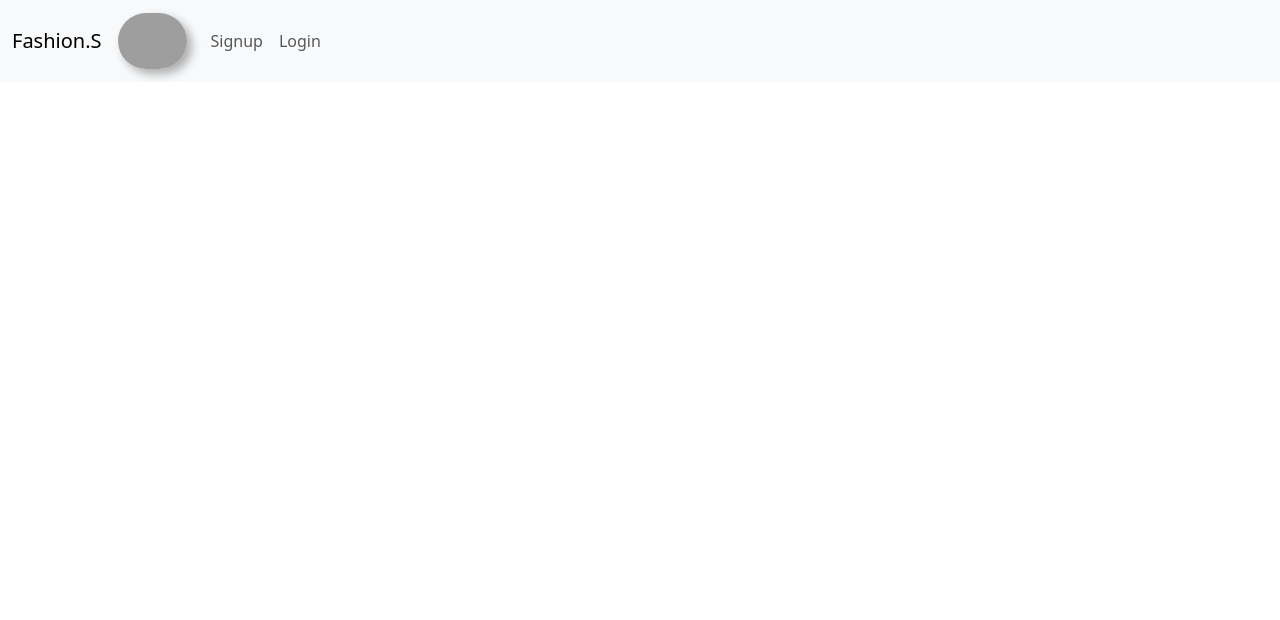
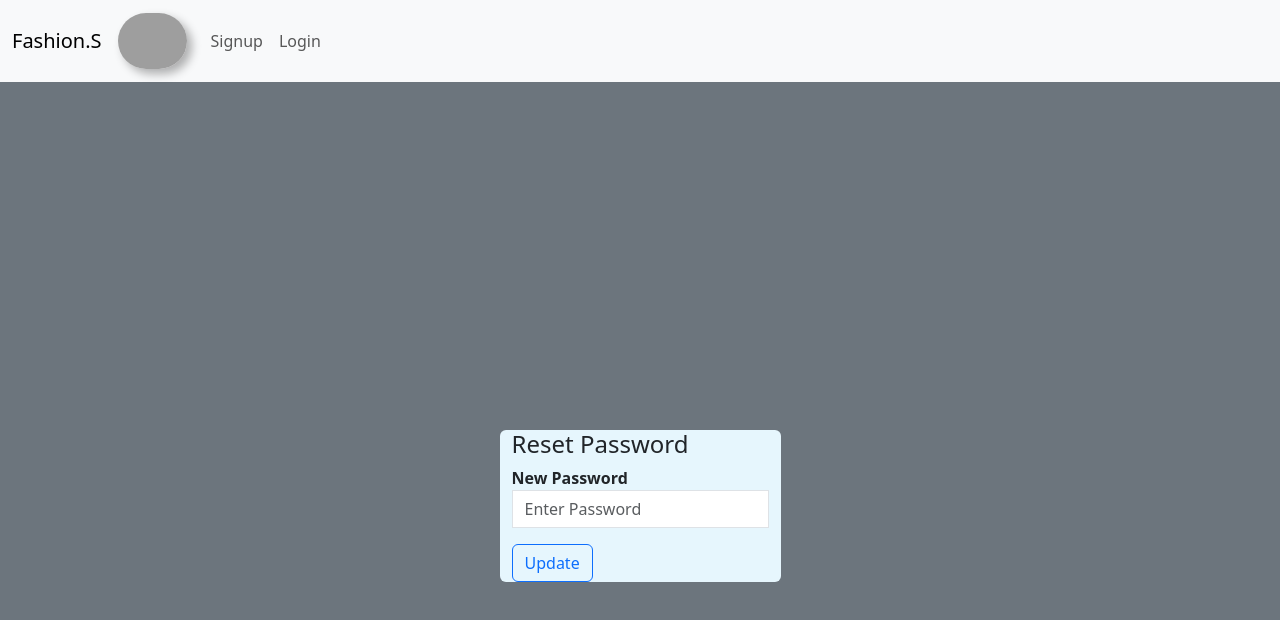
Before and after one commit to JAYASURYA510/ForgetPassword_Frontend, a React (Vite) app: page /reset-passwod/1/1 in a window 1280 px wide. Shown: the top 620 px of the page. Built offline with nearby package versions, Linux system fonts and the light colour scheme; grey boxes are pictures that could not be loaded.

Commit message:
new commit

```diff
--- a/src/App.jsx
+++ b/src/App.jsx
@@ -49,7 +49,7 @@ const App = () => {
         <Route path='login' element={<Login/>} />
         <Route path='UsersList' element={<UsersList /> } />
         <Route path='forgotpssword' element={<ForgotPassword />} />
-        <Route path="/reset-passwod" element={<ResetPassword />} />
+        <Route path="/reset-passwod/:id/:token" element={<ResetPassword />} />
         <Route path="/HomePage" element={isAuthenticated ? <HomePage />: <Navigate to="/login" />} />
       </Routes>
    </div>
--- a/src/Commponents/ResetPassword.jsx
+++ b/src/Commponents/ResetPassword.jsx
@@ -1,5 +1,5 @@
 import React, { useState } from 'react';
-import { Link, useNavigate, useParams, useSearchParams } from 'react-router-dom';
+import { Link, useNavigate, useParams } from 'react-router-dom';
 import axios from 'axios';
 import './Styles.css';
 import HashLoader from "react-spinners/HashLoader";
@@ -17,13 +17,12 @@ function ResetPassword() {
   const navigate = useNavigate();
   const { id, token } = useParams();
   const [loading, setLoading] = useState(false); // Add loading state
-  const [parms ] = useSearchParams();
 
   const handleSubmit = (e) => {
     e.preventDefault();
     setLoading(true); // Set loading to true
 
-    axios.post(`https://forget-password-backend.onrender.com/reset-password/${parms.get("id")}/${parms.get("token")}`, { password })
+    axios.post(`https://forget-password-backend.onrender.com/reset-password/${id}/${token}`, { password })
       .then((res) => {
         if (res.data.Status === 'Password reset Success') {
 
```
